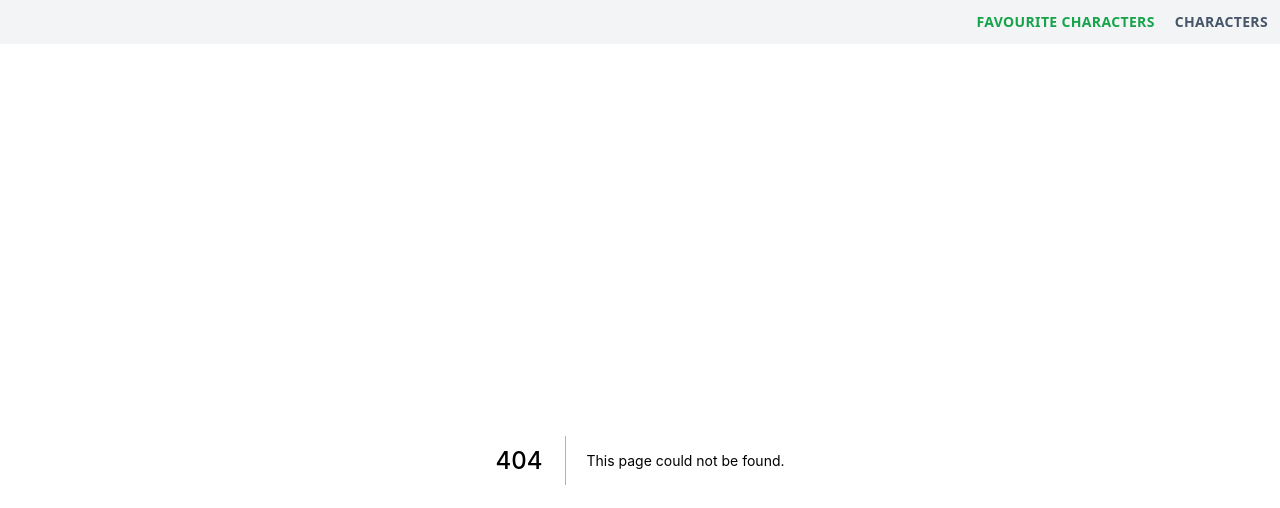
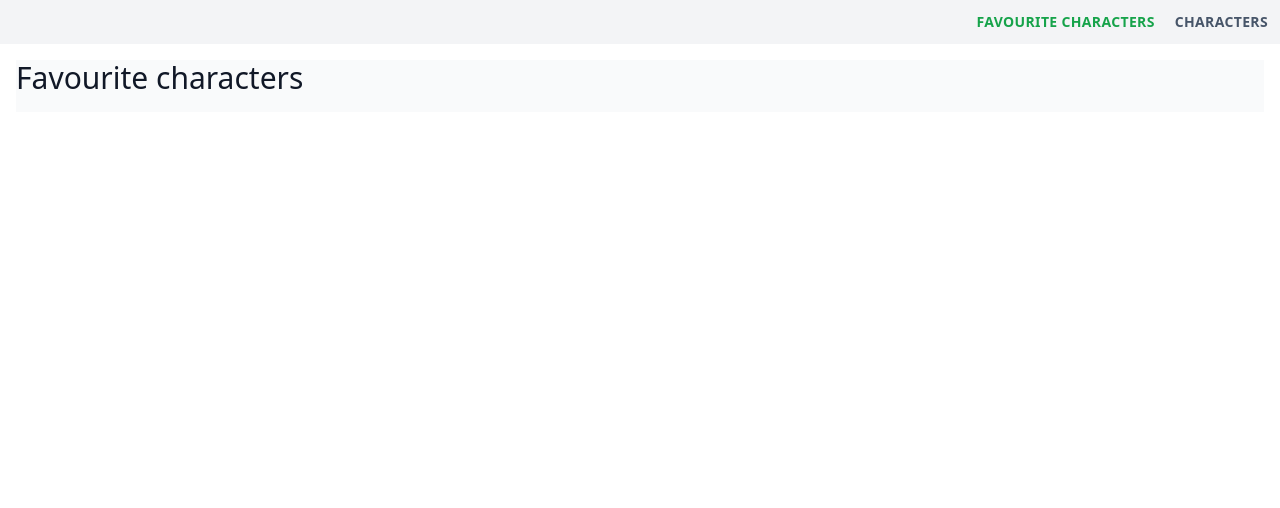
Before and after one commit to ann-kar/rick-morty, a Next.js app: page /favourite-characters in a window 1280 px wide. Before the commit this address had no page. Shown: the top 508 px of the page. Built offline with nearby package versions, Linux system fonts and the light colour scheme.

Commit message:
feat: add page

```diff
--- /dev/null
+++ b/pages/favourite-characters.tsx
@@ -0,0 +1,11 @@
+const FavouriteCharactersPage = () => {
+  return (
+    <div className="bg-gray-50 flex flex-col">
+      <h1 className="block w-full text-left mb-4 text-3xl font-medium text-gray-900">
+        Favourite characters
+      </h1>
+    </div>
+  );
+};
+
+export default FavouriteCharactersPage;
```
